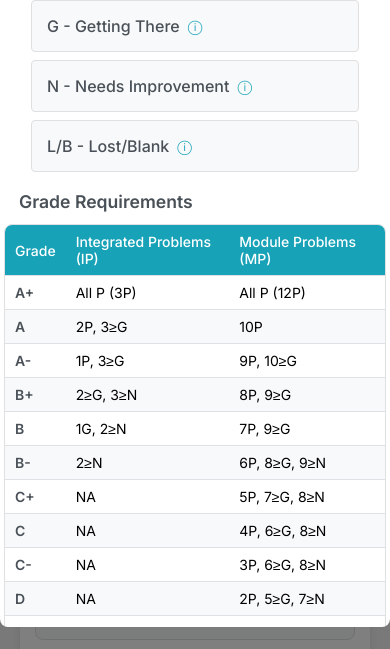
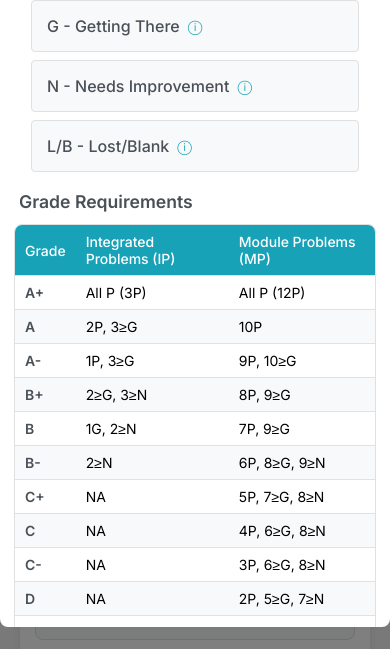
Before and after one commit to gabegrades/gabegrades.github.io, a website: page index.html in a window 390 px wide. Both pictures are taken after a click on the button "Show Rubric". Shown: the part 195-844 px from the top of the page. Drawn offline with Linux system fonts and the light colour scheme.

Commit message:
Fix table padding on mobile

```diff
--- a/styles/style.css
+++ b/styles/style.css
@@ -442,7 +442,7 @@ button:disabled {
 /* Make the table responsive */
 @media (max-width: 768px) {
     .requirements-table {
-        margin: 10px -15px;
+        margin: 10px -5px;
     }
 
     .requirements-table th,
```
